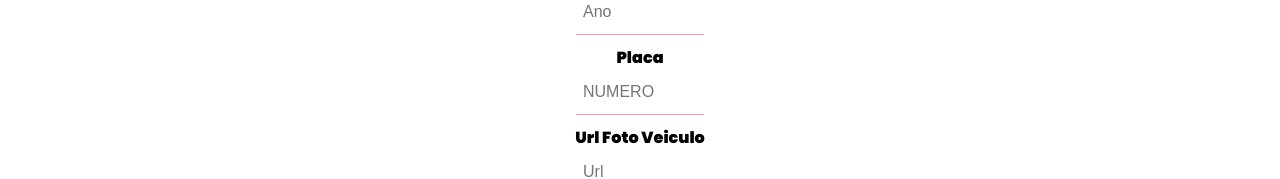
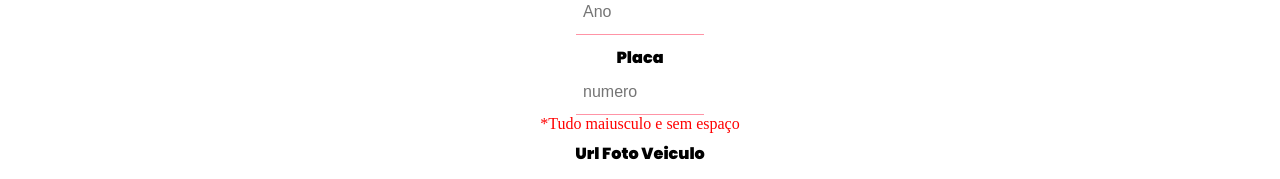
Before and after one commit to SamuelV1/Brain-Bootcamp-exercisios, a React (Create React App) app in the folder TerceiroDesafio/: page / in a window 1280 px wide. Shown: the part 241-420 px from the top of the page. Built offline with nearby package versions, Linux system fonts and the light colour scheme; no server answers.

Commit message:
span and matching

```diff
--- a/TerceiroDesafio/package.json
+++ b/TerceiroDesafio/package.json
@@ -38,5 +38,7 @@
   },
   "devDependencies": {
     "@types/node": "^16.4.12"
-  }
+  },
+  "main": "index.js",
+  "license": "MIT"
 }
--- a/TerceiroDesafio/src/App.jsx
+++ b/TerceiroDesafio/src/App.jsx
@@ -34,11 +34,11 @@ export default function App() {
       method: 'POST',
       mode: 'cors',
       body: JSON.stringify({
-        image: `${info.Url}`,
-        brandModel: `${info.Marca}`,
-        year: `${info.Ano}`,
-        plate: `${info.Placa}`,
-        color: `${info.Cor}`,
+        image: `${info.image}`,
+        brandModel: `${info.brandModel}`,
+        year: `${info.year}`,
+        plate: `${info.plate}`,
+        color: `${info.color}`,
       }),
       headers: { "Content-type": "application/json; charset=UTF-8" }
     })
@@ -75,7 +75,7 @@ export default function App() {
         <label htmlFor="Placa">Placa</label>
         {/*Btw */}
         <input id="Placa" placeholder="numero" type="text" required pattern="[A-Z]{2,3}[0-9]{4}|[A-Z]{3,4}[0-9]{3}|[A-Z0-9]{7}" onChange={myChangeHandler} name="plate" />
-
+        <span id="info">*Tudo maiusculo e sem espaço</span>
         <label htmlFor="Foto">Url Foto Veiculo</label>
         <input type='url' placeholder='Url' name='image' onChange={myChangeHandler} />
 
--- a/TerceiroDesafio/src/Style/cars.css
+++ b/TerceiroDesafio/src/Style/cars.css
@@ -123,9 +123,10 @@ thead{
 }
 
 #Placa{
-    text-transform: uppercase;
+    margin-bottom: 0%;
 }
 
-#Placa ::-webkit-input-placeholder {
-        text-transform: lowercase;
+#info{
+    color: red;
+    margin-bottom: 0.5em;
 }
```
